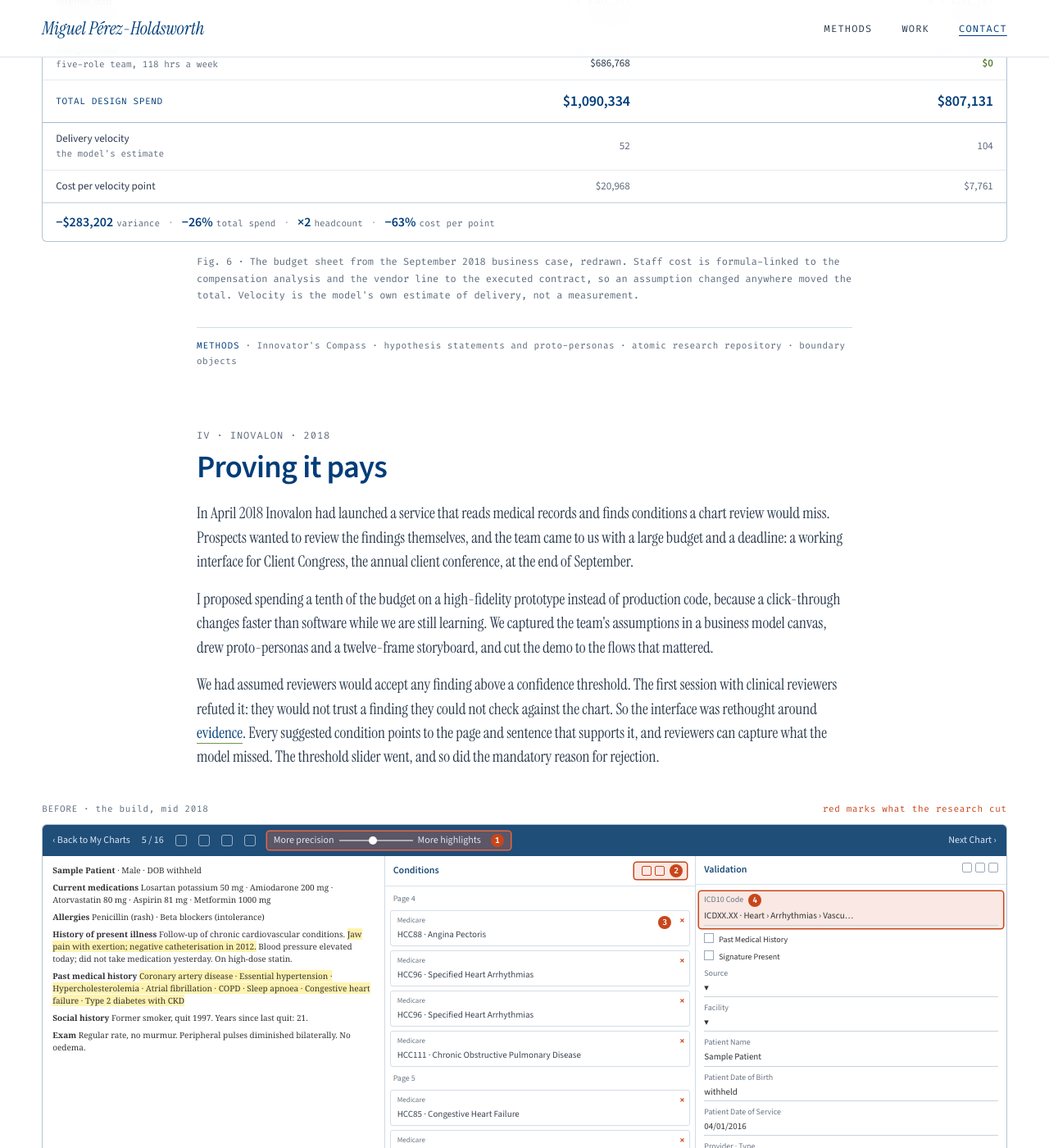
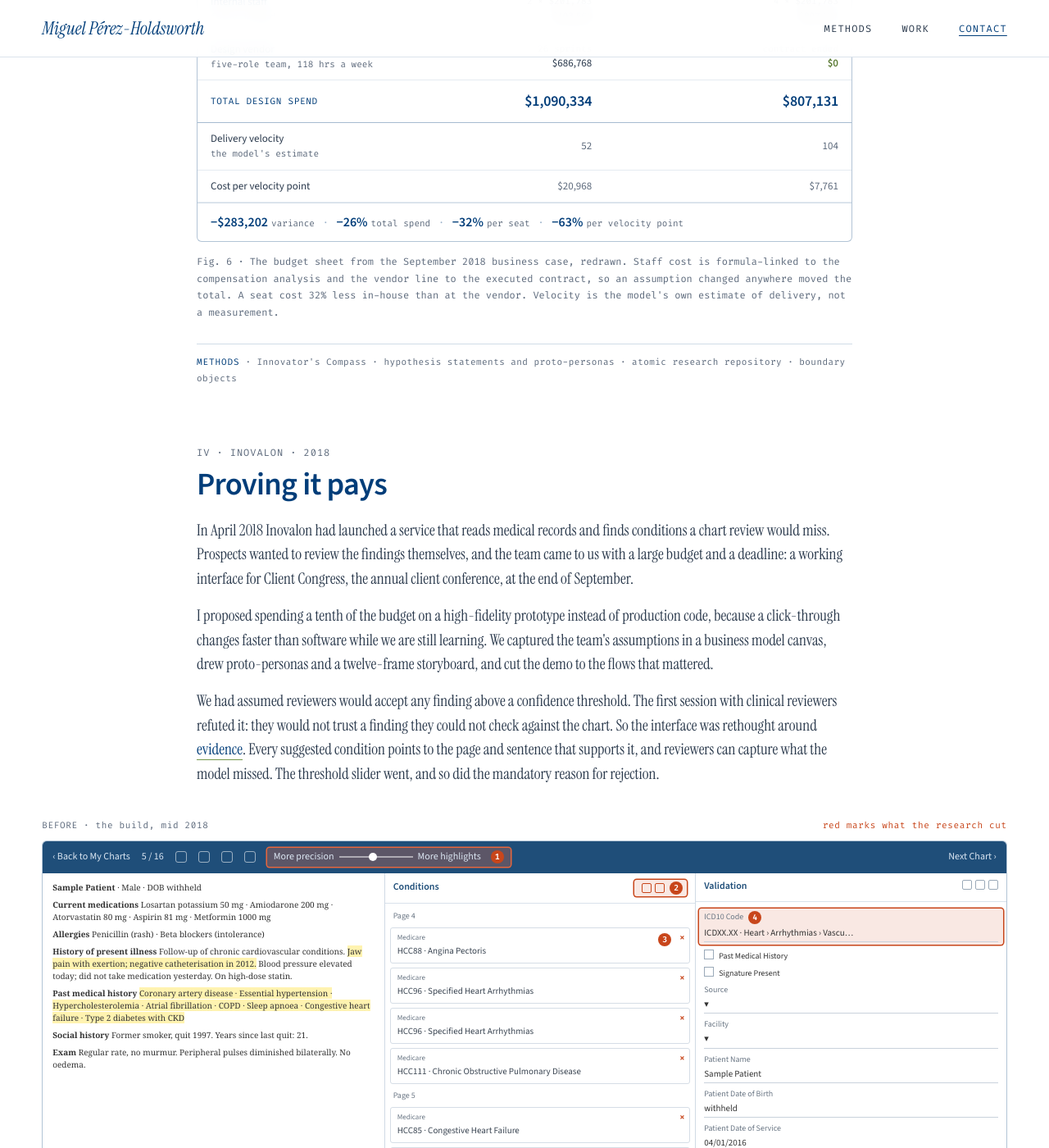
Before and after one commit to miguel-perez/miguel-perez.github.io, a Jekyll site: the page built from work/inovalon-design-coe/index.html, in a window 1280 px wide and 1400 px high, scrolled down 6064 px. Shown: the whole window at 82% size. Built offline with Jekyll 4.4.1, drawn with Linux system fonts in a browser that asks for light colours; part of the change alters nothing that is shown.

Commit message:
Match the variance strip, narrow the sheet, loop the hero
The strip mixed a staffing fact in with cost changes; headcount doubling
is already visible in the sheet's own 2x and 4x, so its slot goes to
cost per seat, and all four figures are now cost changes on a stated
denominator. The budget sheet reads as a document rather than a wide
artifact, so it keeps the text column while the reconstructions stay
full width. The hero replays about four seconds after it finishes, and
stops while it is off screen or the tab is hidden.

Co-Authored-By: Claude Opus 5 (1M context) <noreply@anthropic.com>

```diff
--- a/work/inovalon-design-coe/index.html
+++ b/work/inovalon-design-coe/index.html
@@ -47,6 +47,7 @@ h1 em{font-style:normal;color:#73964A}
 .act > *{grid-column:2;min-width:0}
 .act > figure{grid-column:1/-1}
 .act > figure.dia{width:100%;max-width:1040px;justify-self:center}
+.act > figure.txt{grid-column:2}
 .act:first-child{margin-top:0}
 .act .label{display:block}
 .story h2{margin:10px 0 0;font:600 clamp(30px,3vw,40px)/1.1 'Source Sans 3',sans-serif;letter-spacing:-.02em}
@@ -578,7 +579,7 @@ blockquote footer{margin-top:16px;font:12px/1.6 'Fira Code',monospace;color:#5e6
    <p>In September 2018 the case went to leadership with the workbook attached. The design vendor billed $27,136 a sprint, $687k across 2018, for a five-role team. Four in-house designers replaced it: total design spend fell 26% in the 2019 plan while the model's delivery capacity doubled. The Design Center of Excellence became a corporate goal with approved headcount, an AVP of Design and a remote designer.</p>
    <p>The <strong>budget model</strong> ran to eleven formula-linked sheets, so leadership could change an assumption and watch the totals move. This is the sheet they decided on.</p>
 
-   <figure>
+   <figure class="txt">
     <div class="ui" aria-label="The budget sheet from the September 2018 business case, redrawn. Two columns, 2018 actual against the 2019 plan, comparing internal staff cost, vendor cost, total design spend, delivery velocity, and cost per velocity point.">
      <div class="ui-bar"><b>Design budget model · Budget sheet</b><span class="label">v1.0.0 · September 2018</span></div>
      <div class="tbl-scroll"><table class="sheet">
@@ -591,9 +592,9 @@ blockquote footer{margin-top:16px;font:12px/1.6 'Fira Code',monospace;color:#5e6
        <tr class="model"><td>Cost per velocity point</td><td data-y="2018">$20,968</td><td data-y="2019">$7,761</td></tr>
       </tbody>
      </table></div>
-     <div class="chain"><span><b>&minus;$283,202</b>variance</span><i>·</i><span><b>&minus;26%</b>total spend</span><i>·</i><span><b>&times;2</b>headcount</span><i>·</i><span><b>&minus;63%</b>cost per point</span></div>
+     <div class="chain"><span><b>&minus;$283,202</b>variance</span><i>·</i><span><b>&minus;26%</b>total spend</span><i>·</i><span><b>&minus;32%</b>per seat</span><i>·</i><span><b>&minus;63%</b>per velocity point</span></div>
     </div>
-    <figcaption>Fig. 6 · The budget sheet from the September 2018 business case, redrawn. Staff cost is formula-linked to the compensation analysis and the vendor line to the executed contract, so an assumption changed anywhere moved the total. Velocity is the model's own estimate of delivery, not a measurement.</figcaption>
+    <figcaption>Fig. 6 · The budget sheet from the September 2018 business case, redrawn. Staff cost is formula-linked to the compensation analysis and the vendor line to the executed contract, so an assumption changed anywhere moved the total. A seat cost 32% less in-house than at the vendor. Velocity is the model's own estimate of delivery, not a measurement.</figcaption>
    </figure>
    <span class="methods"><b>METHODS</b> · Innovator's Compass · hypothesis statements and proto-personas · atomic research repository · boundary objects</span>
   </section>
@@ -819,7 +820,7 @@ blockquote footer{margin-top:16px;font:12px/1.6 'Fira Code',monospace;color:#5e6
    {n:6,cap:'2019 plan · six designers, a corporate goal'},
    {n:20,cap:'October 2019 · first cohort of twenty, as planned'},
    {n:100,cap:'2020 · a hundred practitioners, as planned'}];
-  var timers=[], reduced=window.matchMedia('(prefers-reduced-motion: reduce)').matches, played=false;
+  var timers=[], reduced=window.matchMedia('(prefers-reduced-motion: reduce)').matches, onScreen=false;
   function cls(i){ return i<6?'d':'p'; }
   function play(){
    for(var k=0;k<timers.length;k++) clearTimeout(timers[k]); timers=[];
@@ -833,9 +834,14 @@ blockquote footer{margin-top:16px;font:12px/1.6 'Fira Code',monospace;color:#5e6
     t+=span+1000; prev=st.n;
    }
    timers.push(setTimeout(function(){ capEl.textContent=finalCap; },t));
+   timers.push(setTimeout(function(){ if(onScreen&&!document.hidden) play(); },t+4200));
   }
-  if(reduced||!('IntersectionObserver' in window)) play();
-  else new IntersectionObserver(function(es,obs){ es.forEach(function(e){ if(e.isIntersecting&&!played){ played=true; play(); obs.disconnect(); } }); },{threshold:0.3}).observe(artEl);
+  function stop(){ for(var k=0;k<timers.length;k++) clearTimeout(timers[k]); timers=[]; }
+  if(reduced||!('IntersectionObserver' in window)){ onScreen=true; play(); }
+  else new IntersectionObserver(function(es){ es.forEach(function(e){
+   if(e.isIntersecting){ if(!onScreen){ onScreen=true; play(); } }
+   else { onScreen=false; stop(); } }); },{threshold:0.3}).observe(artEl);
+  document.addEventListener('visibilitychange',function(){ if(document.hidden) stop(); else if(onScreen&&!reduced) play(); });
   artEl.addEventListener('click',play);
  }
 
```
